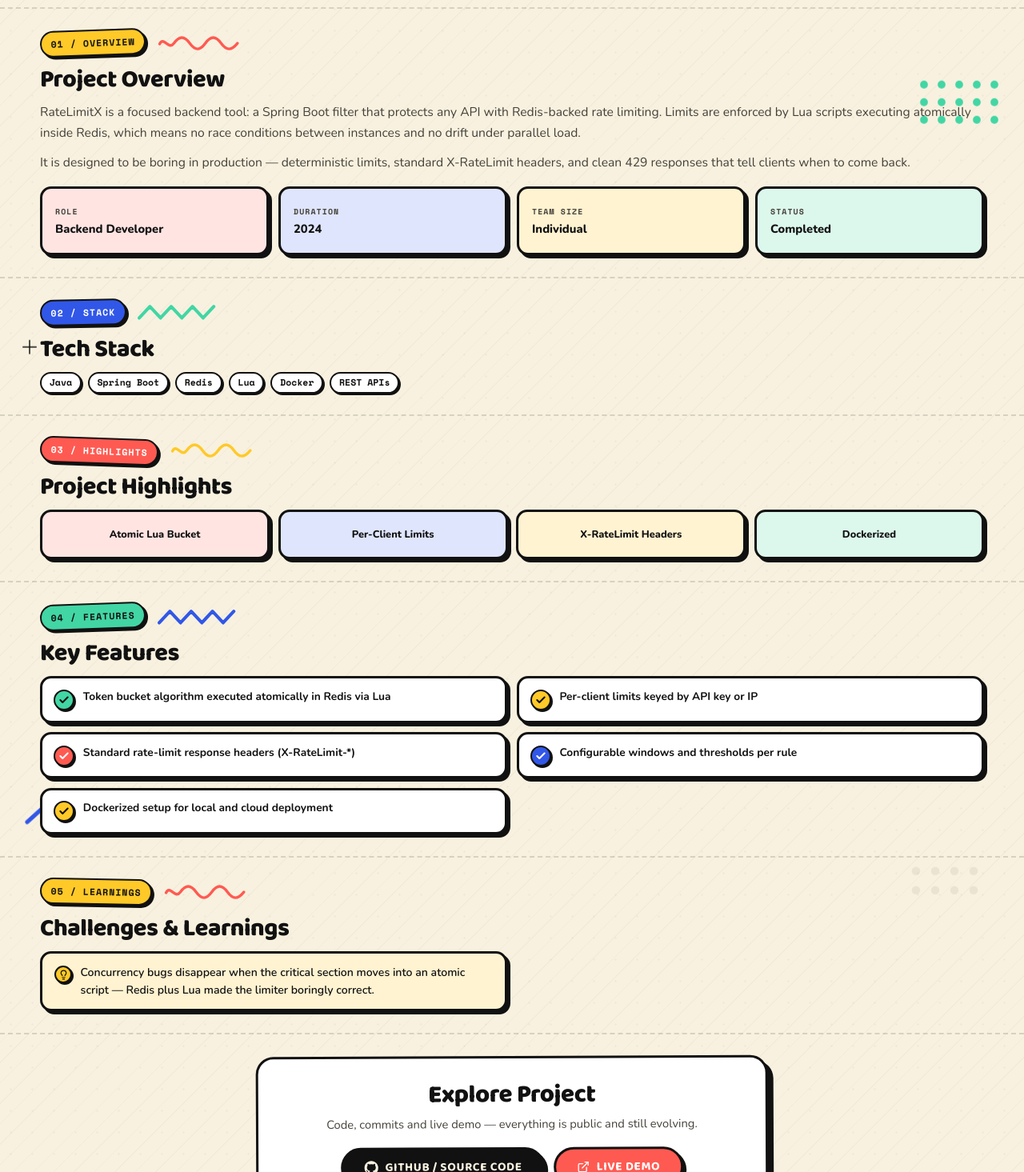
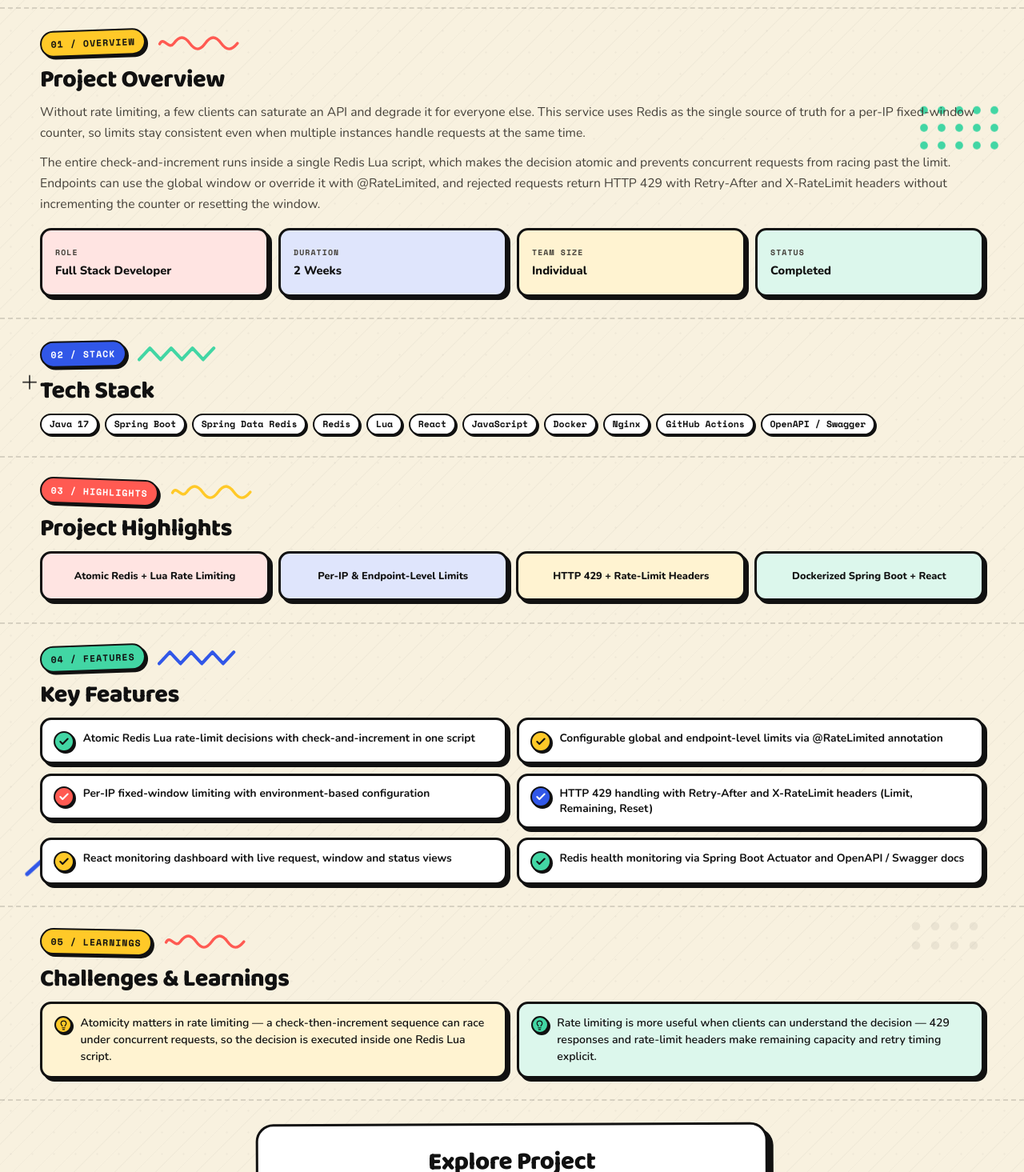
Before and after one commit to soubhagya-behera/soubhagya-dev, a React (Vite) app: page /project/api-rate-limiter in a window 1280 px wide. Shown: the part 785-2250 px from the top of the page at 80% size. Built offline with nearby package versions, Linux system fonts and the light colour scheme.

Commit message:
Update API Rate Limiter portfolio content

```diff
--- a/src/data/projects.ts
+++ b/src/data/projects.ts
@@ -407,65 +407,102 @@ export const projects: Project[] = [
     slug: 'api-rate-limiter',
     number: '06',
     title: 'API Rate Limiter',
-    category: 'Distributed Rate Limiting · Redis & Lua',
+    category: 'DISTRIBUTED API PROTECTION',
     accent: 'coral',
-    role: 'Backend Developer',
-    duration: '2024',
+    role: 'Full Stack Developer',
+    duration: '2 Weeks',
     teamSize: 'Individual',
     status: 'Completed',
-    year: '2024',
+    year: '2026',
     description:
-      'Redis-powered API rate limiter built with Spring Boot and Docker, using atomic Lua scripts for accurate token buckets under concurrent traffic.',
+      'Redis-powered API rate limiter built with Spring Boot and Lua scripting, providing atomic request control, configurable endpoint limits and clear HTTP 429 responses under concurrent traffic.',
     longDescription: [
-      'RateLimitX is a focused backend tool: a Spring Boot filter that protects any API with Redis-backed rate limiting. Limits are enforced by Lua scripts executing atomically inside Redis, which means no race conditions between instances and no drift under parallel load.',
-      'It is designed to be boring in production — deterministic limits, standard X-RateLimit headers, and clean 429 responses that tell clients when to come back.',
+      'Without rate limiting, a few clients can saturate an API and degrade it for everyone else. This service uses Redis as the single source of truth for a per-IP fixed-window counter, so limits stay consistent even when multiple instances handle requests at the same time.',
+      'The entire check-and-increment runs inside a single Redis Lua script, which makes the decision atomic and prevents concurrent requests from racing past the limit. Endpoints can use the global window or override it with @RateLimited, and rejected requests return HTTP 429 with Retry-After and X-RateLimit headers without incrementing the counter or resetting the window.',
     ],
     problem:
-      'In-memory limiters reset per instance and fall apart the moment you scale horizontally. Distributed systems need one shared source of truth for how many requests a client has made.',
+      'A few clients can overwhelm an API without per-IP limits, and in-memory counters reset per instance so distributed deployments lose consistency under concurrent load.',
     solution:
-      'A drop-in Spring Boot filter backed by Redis. Lua scripts run token-bucket checks atomically inside Redis, so limits stay exact even when requests hit multiple instances in parallel.',
+      'A Spring Boot service that enforces per-IP fixed-window limits in Redis, executes the check-and-increment atomically via Lua, and exposes endpoint-level control through @RateLimited with explicit 429 and rate-limit headers.',
     features: [
-      'Token bucket algorithm executed atomically in Redis via Lua',
-      'Per-client limits keyed by API key or IP',
-      'Standard rate-limit response headers (X-RateLimit-*)',
-      'Configurable windows and thresholds per rule',
-      'Dockerized setup for local and cloud deployment',
+      'Atomic Redis Lua rate-limit decisions with check-and-increment in one script',
+      'Configurable global and endpoint-level limits via @RateLimited annotation',
+      'Per-IP fixed-window limiting with environment-based configuration',
+      'HTTP 429 handling with Retry-After and X-RateLimit headers (Limit, Remaining, Reset)',
+      'React monitoring dashboard with live request, window and status views',
+      'Redis health monitoring via Spring Boot Actuator and OpenAPI / Swagger docs',
     ],
-    quickFeatures: ['Atomic Lua token bucket', 'Per-client limits (key / IP)', 'X-RateLimit-* headers', 'Dockerized deployment'],
+    quickFeatures: [
+      'Atomic Redis Lua decisions',
+      'Global + endpoint-level limits',
+      'HTTP 429 + rate-limit headers',
+      'React dashboard',
+    ],
     engineeringHighlights: [
-      'No check-then-set races between instances',
-      'Deterministic 429 responses with retry hints',
-      'Shared Redis counters as the single source of truth',
+      'Atomic Redis + Lua Rate Limiting',
+      'Per-IP & Endpoint-Level Limits',
+      'HTTP 429 + Rate-Limit Headers',
+      'Dockerized Spring Boot + React',
     ],
-    metrics: ['Atomic Lua Bucket', 'Per-Client Limits', 'X-RateLimit Headers', 'Dockerized'],
+    metrics: [
+      'Atomic Redis + Lua Rate Limiting',
+      'Per-IP & Endpoint-Level Limits',
+      'HTTP 429 + Rate-Limit Headers',
+      'Dockerized Spring Boot + React',
+    ],
     security: [
-      'Limits keyed by API key or client IP',
-      'Atomic Lua execution eliminates check-then-set race conditions',
-      'Standard headers let clients back off without being blocked silently',
+      'Per-IP limiting prevents a single client from saturating the API',
+      'Atomic Lua execution eliminates check-then-increment races',
+      'Read-only status endpoint and header feedback keep rate-limit decisions transparent',
     ],
-    technologies: ['Java', 'Spring Boot', 'Redis', 'Lua', 'Docker'],
-    stack: ['Java', 'Spring Boot', 'Redis', 'Lua', 'Docker', 'REST APIs'],
+    technologies: [
+      'Java 17',
+      'Spring Boot',
+      'Spring Data Redis',
+      'Redis',
+      'Lua',
+      'React',
+      'JavaScript',
+      'Docker',
+      'Nginx',
+      'GitHub Actions',
+      'OpenAPI / Swagger',
+    ],
+    stack: [
+      'Java 17',
+      'Spring Boot',
+      'Spring Data Redis',
+      'Redis',
+      'Lua',
+      'React',
+      'JavaScript',
+      'Docker',
+      'Nginx',
+      'GitHub Actions',
+      'OpenAPI / Swagger',
+    ],
     techGroups: [
-      { label: 'Backend', items: ['Java', 'Spring Boot', 'Servlet Filters'] },
-      { label: 'Data & Scripts', items: ['Redis', 'Lua'] },
-      { label: 'Infrastructure', items: ['Docker'] },
+      { label: 'Backend', items: ['Java 17', 'Spring Boot', 'Spring Data Redis'] },
+      { label: 'Rate Limiting', items: ['Redis', 'Lua'] },
+      { label: 'Frontend', items: ['React', 'JavaScript'] },
+      { label: 'Infra & Docs', items: ['Docker', 'Nginx', 'GitHub Actions', 'OpenAPI / Swagger'] },
     ],
     architecture: [
-      { label: 'Client' },
-      { label: 'Filter Chain', note: 'rate limit check' },
-      { label: 'Lua Script', note: 'atomic' },
-      { label: 'Redis' },
-      { label: 'Protected API' },
+      { label: 'Browser' },
+      { label: 'React Dashboard' },
+      { label: 'Nginx' },
+      { label: 'Spring Boot API', note: '@RateLimited' },
+      { label: 'Redis Lua', note: 'atomic' },
     ],
     architectureNote:
-      'The critical section lives inside Redis as an atomic Lua script — application instances only interpret the verdict, they never count requests themselves.',
+      'The fixed-window counter lives in Redis; the Lua script is the only writer, so instances never race on increments and the window TTL is managed atomically.',
     challenges: [
-      'Avoiding race conditions where two instances admit the same request simultaneously',
-      'Choosing key structures that isolate clients without exploding Redis memory',
-      'Returning useful 429 responses with retry hints instead of bare rejections',
+      'Keeping the fixed-window counter atomic under concurrent requests without separate read and write round-trips',
+      'Exposing per-endpoint limits and header feedback so clients can back off without guessing the window',
     ],
     learnings: [
-      'Concurrency bugs disappear when the critical section moves into an atomic script — Redis plus Lua made the limiter boringly correct.',
+      'Atomicity matters in rate limiting — a check-then-increment sequence can race under concurrent requests, so the decision is executed inside one Redis Lua script.',
+      'Rate limiting is more useful when clients can understand the decision — 429 responses and rate-limit headers make remaining capacity and retry timing explicit.',
     ],
     githubUrl: 'https://github.com/soubhagya-behera/api-rate-limiter',
     demo: 'https://api-rate-limiter-frontend.onrender.com',
```
